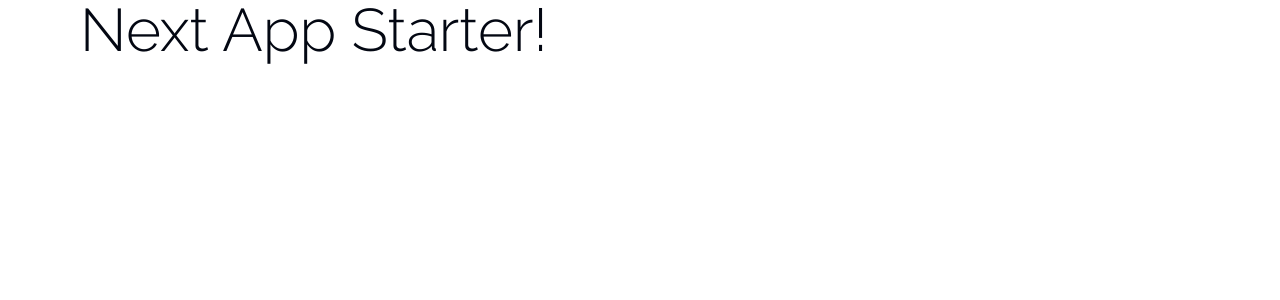
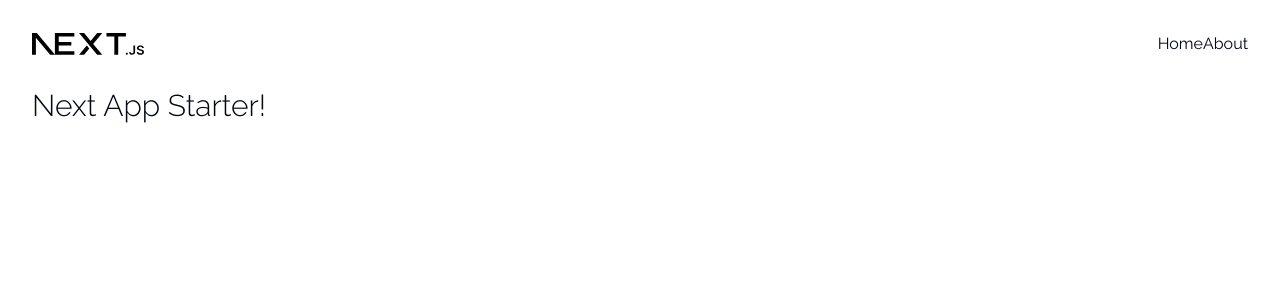
Before and after one commit to Akshay-Priyadarshi/next-starter, a Next.js app: page / in a window 1280 px wide. Shown: the top 300 px of the page. Built offline with nearby package versions, Linux system fonts and the light colour scheme.

Commit message:
Use my colours

```diff
--- a/src/app/layout.tsx
+++ b/src/app/layout.tsx
@@ -2,6 +2,7 @@ import type { Metadata } from "next"
 import { Poppins, Raleway } from "next/font/google"
 import "./globals.css"
 import { cn } from "@/lib/utils"
+import Navbar from "@/components/navbar"
 
 const poppins = Poppins({ subsets: ["latin"], weight: ["400", "700"] })
 const raleway = Raleway({ subsets: ["latin"] })
@@ -18,7 +19,8 @@ export default function RootLayout({
 }>) {
   return (
     <html lang="en">
-      <body className={cn(raleway.className, poppins.className, "mx-20")}>
+      <body className={cn(raleway.className, poppins.className, "m-8")}>
+        <Navbar />
         {children}
       </body>
     </html>
--- a/src/app/page.tsx
+++ b/src/app/page.tsx
@@ -1,7 +1,7 @@
 export default function Home() {
   return (
-    <main>
-      <h1 className="font-light text-6xl">Next App Starter!</h1>
+    <main className="bg-background flex justify-start">
+      <h1 className="font-light text-3xl text-foreground">Next App Starter!</h1>
     </main>
   )
 }
--- /dev/null
+++ b/src/components/menubar.tsx
@@ -0,0 +1,16 @@
+import React from "react"
+
+const Menubar = () => {
+  return (
+    <ul className="hidden md:flex md:justify-between md:items-center">
+      <li>
+        <a href="/">Home</a>
+      </li>
+      <li>
+        <a href="/about">About</a>
+      </li>
+    </ul>
+  )
+}
+
+export default Menubar
--- /dev/null
+++ b/src/components/navbar.tsx
@@ -0,0 +1,15 @@
+import Image from "next/image"
+import React from "react"
+import BrandLogo from "../../public/next.svg"
+import Menubar from "./menubar"
+
+const Navbar = () => {
+  return (
+    <nav className="w-full flex justify-between items-center mb-8">
+      <Image className="w-28" src={BrandLogo} alt="brand-logo" />
+      <Menubar />
+    </nav>
+  )
+}
+
+export default Navbar
--- a/tailwind.config.ts
+++ b/tailwind.config.ts
@@ -3,10 +3,10 @@ import type { Config } from "tailwindcss"
 const config = {
   darkMode: ["class"],
   content: [
-    './pages/**/*.{ts,tsx}',
-    './components/**/*.{ts,tsx}',
-    './app/**/*.{ts,tsx}',
-    './src/**/*.{ts,tsx}',
+    "./pages/**/*.{ts,tsx}",
+    "./components/**/*.{ts,tsx}",
+    "./app/**/*.{ts,tsx}",
+    "./src/**/*.{ts,tsx}"
   ],
   prefix: "",
   theme: {
@@ -14,10 +14,9 @@ const config = {
       center: true,
       padding: "2rem",
       screens: {
-        "2xl": "1400px",
+        "2xl": "1400px"
+      }
     },
-    },
-    extend: {
     colors: {
       border: "hsl(var(--border))",
       input: "hsl(var(--input))",
@@ -26,55 +25,56 @@ const config = {
       foreground: "hsl(var(--foreground))",
       primary: {
         DEFAULT: "hsl(var(--primary))",
-          foreground: "hsl(var(--primary-foreground))",
+        foreground: "hsl(var(--primary-foreground))"
       },
       secondary: {
         DEFAULT: "hsl(var(--secondary))",
-          foreground: "hsl(var(--secondary-foreground))",
+        foreground: "hsl(var(--secondary-foreground))"
       },
       destructive: {
         DEFAULT: "hsl(var(--destructive))",
-          foreground: "hsl(var(--destructive-foreground))",
+        foreground: "hsl(var(--destructive-foreground))"
       },
       muted: {
         DEFAULT: "hsl(var(--muted))",
-          foreground: "hsl(var(--muted-foreground))",
+        foreground: "hsl(var(--muted-foreground))"
       },
       accent: {
         DEFAULT: "hsl(var(--accent))",
-          foreground: "hsl(var(--accent-foreground))",
+        foreground: "hsl(var(--accent-foreground))"
       },
       popover: {
         DEFAULT: "hsl(var(--popover))",
-          foreground: "hsl(var(--popover-foreground))",
+        foreground: "hsl(var(--popover-foreground))"
       },
       card: {
         DEFAULT: "hsl(var(--card))",
-          foreground: "hsl(var(--card-foreground))",
+        foreground: "hsl(var(--card-foreground))"
+      }
     },
-      },
+    extend: {
       borderRadius: {
         lg: "var(--radius)",
         md: "calc(var(--radius) - 2px)",
-        sm: "calc(var(--radius) - 4px)",
+        sm: "calc(var(--radius) - 4px)"
       },
       keyframes: {
         "accordion-down": {
           from: { height: "0" },
-          to: { height: "var(--radix-accordion-content-height)" },
+          to: { height: "var(--radix-accordion-content-height)" }
         },
         "accordion-up": {
           from: { height: "var(--radix-accordion-content-height)" },
-          to: { height: "0" },
-        },
+          to: { height: "0" }
+        }
       },
       animation: {
         "accordion-down": "accordion-down 0.2s ease-out",
-        "accordion-up": "accordion-up 0.2s ease-out",
+        "accordion-up": "accordion-up 0.2s ease-out"
+      }
+    }
   },
-    },
-  },
-  plugins: [require("tailwindcss-animate")],
+  plugins: [require("tailwindcss-animate")]
 } satisfies Config
 
 export default config
```
Also changed, not shown: src/app/globals.css (line endings or trailing spaces). Lines whose indentation alone changed are shown as unchanged.
